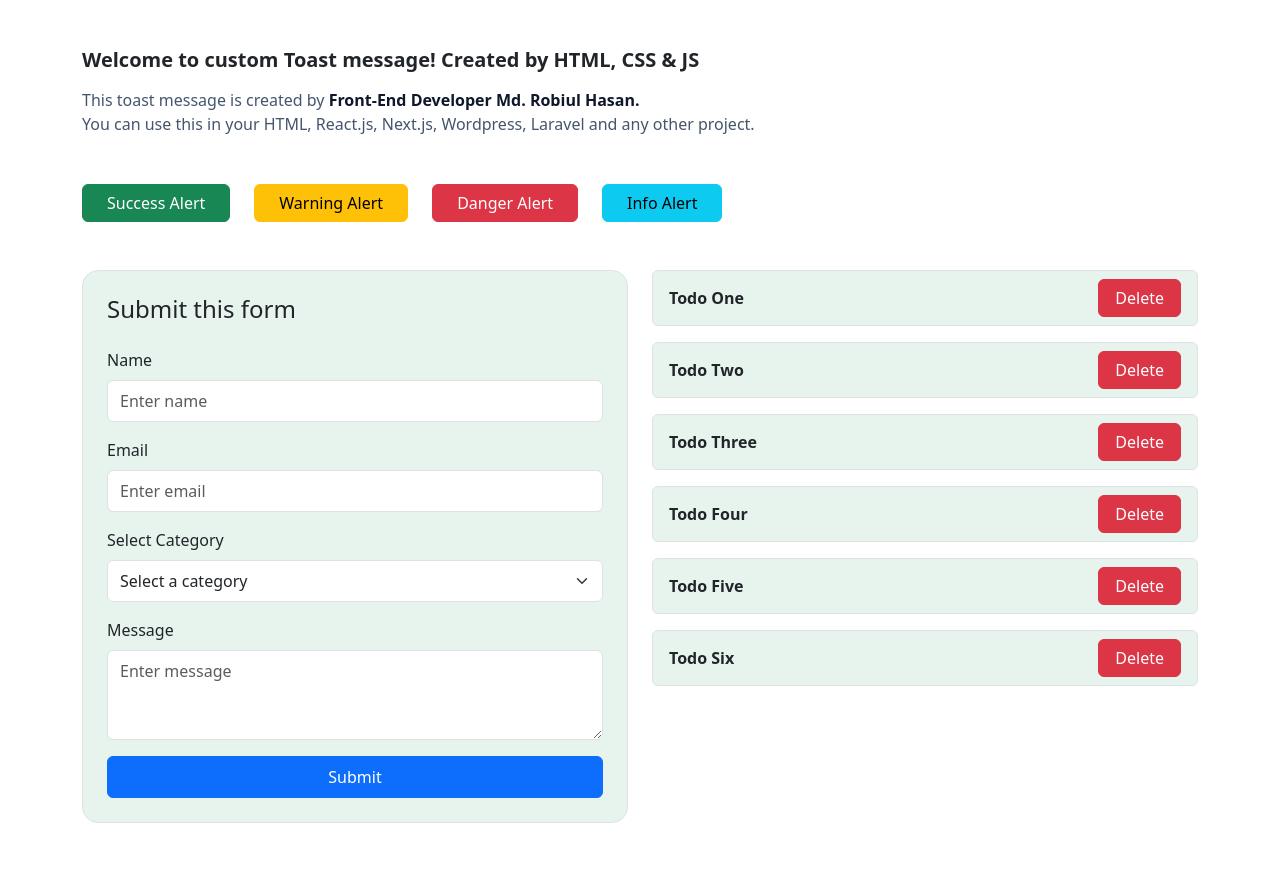
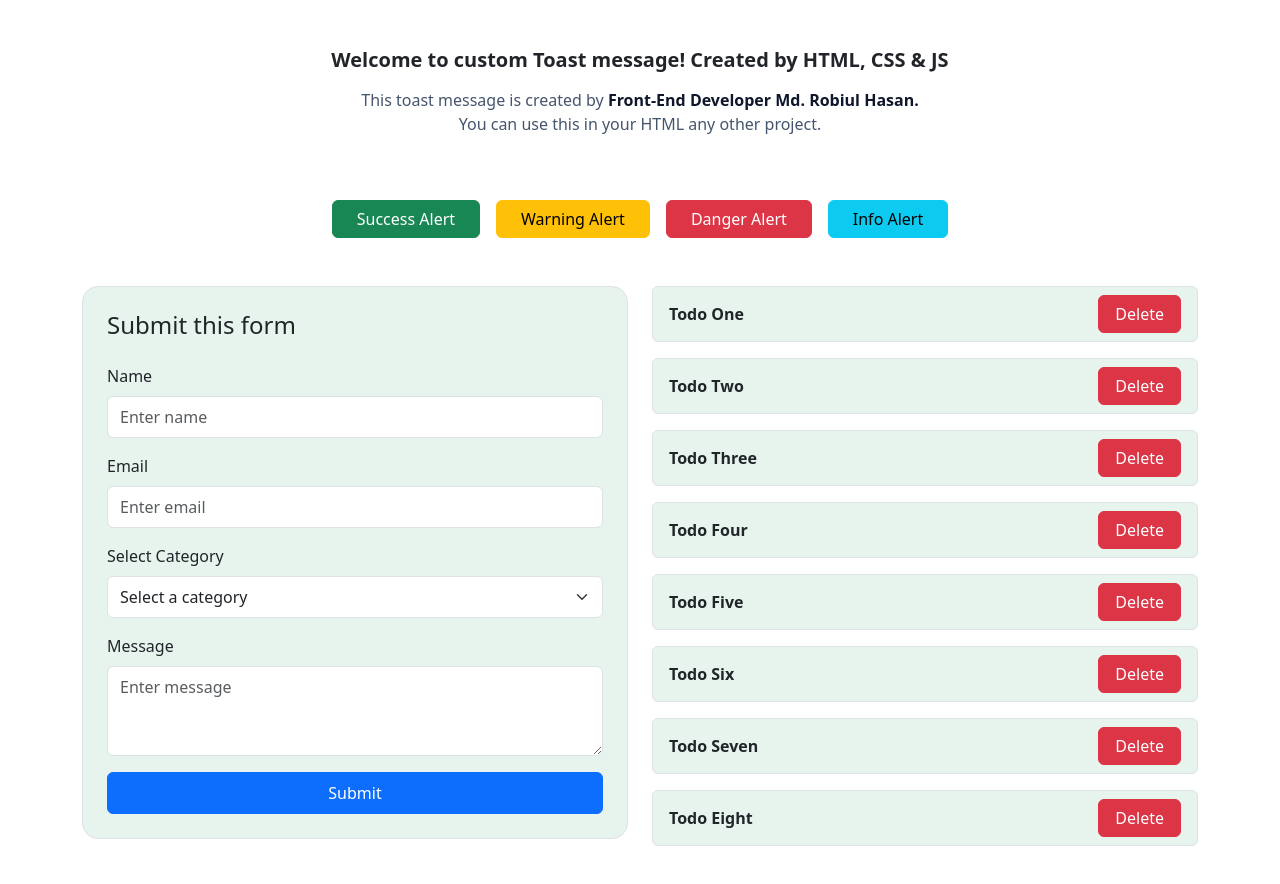
Before and after one commit to Robiul-Hasan-developer/toast-message, a plain HTML site: page index.html in a window 1280 px wide. Drawn offline with Linux system fonts and the light colour scheme.

Commit message:
Text centerized

```diff
--- a/index.html
+++ b/index.html
@@ -8,24 +8,26 @@
     <link href="css/bootstrap.min.css" rel="stylesheet">
     <link href="css/toast.css" rel="stylesheet">
 </head>
-<body class="body p-5">
+<body class="body py-5">
 
     <!-- Custom Toast Message start -->
     <div id="toast-container"></div>
     <!-- Custom Toast Message End -->
 
     <div class="container">
-        <h5 class="mb-3 fw-bold">Welcome to custom Toast message! Created by HTML, CSS & JS</h5>
-        <p class="mb-3 text-slate-600">This toast message is created by <span class="fw-bold text-slate-900">Front-End Developer Md. Robiul Hasan. </span> <br> You can use this in your HTML, React.js, Next.js, Wordpress, Laravel and any other project. </p>
+        <div class="text-center">
+            <h5 class="mb-3 fw-bold">Welcome to custom Toast message! Created by HTML, CSS & JS</h5>
+            <p class="mb-3 text-slate-600">This toast message is created by <span class="fw-bold text-slate-900">Front-End Developer Md. Robiul Hasan. </span> <br> You can use this in your HTML any other project. </p>
 
-        <!-- =========================== Custom Toast Message Start ================================ -->
-        <div class="d-flex align-items-center gap-4 flex-wrap mt-5">
-            <button type="button" class="btn btn-success active-scale-098 px-4">Success Alert</button>
-            <button type="button" class="btn btn-warning active-scale-098 px-4">Warning Alert</button>
-            <button type="button" class="btn btn-danger active-scale-098 px-4">Danger Alert</button>
-            <button type="button" class="btn btn-info active-scale-098 px-4">Info Alert</button>
+            <!-- =========================== Custom Toast Message Start ================================ -->
+            <div class="d-inline-flex align-items-center gap-3 flex-wrap mt-5">
+                <button type="button" class="flex-grow-1 btn btn-success active-scale-098 px-4">Success Alert</button>
+                <button type="button" class="flex-grow-1 btn btn-warning active-scale-098 px-4">Warning Alert</button>
+                <button type="button" class="flex-grow-1 btn btn-danger active-scale-098 px-4">Danger Alert</button>
+                <button type="button" class="flex-grow-1 btn btn-info active-scale-098 px-4">Info Alert</button>
+            </div>
+            <!-- =========================== Custom Toast Message End ================================ -->
         </div>
-        <!-- =========================== Custom Toast Message End ================================ -->
 
         <div class="mt-5">
             <div class="row gy-4">
@@ -59,6 +61,7 @@
                         <button type="submit" class="btn btn-primary active-scale-098 px-3 w-100 py-2" id="submitBtn">Submit</button>
                     </form>
                 </div>
+
                 <div class="col-md-6">
                     <div class="d-flex flex-column gap-3 ps-xxl-4">
                         <div class="delete-item d-flex align-items-center justify-content-between gap-2 bg-success bg-opacity-10 py-2 px-3 rounded border">
@@ -85,6 +88,14 @@
                             <span class="fw-bold">Todo Six</span>
                             <button type="submit" class="btn btn-danger active-scale-098 px-3 delete-button">Delete</button>
                         </div>
+                        <div class="delete-item d-flex align-items-center justify-content-between gap-2 bg-success bg-opacity-10 py-2 px-3 rounded border">
+                            <span class="fw-bold">Todo Seven</span>
+                            <button type="submit" class="btn btn-danger active-scale-098 px-3 delete-button">Delete</button>
+                        </div>
+                        <div class="delete-item d-flex align-items-center justify-content-between gap-2 bg-success bg-opacity-10 py-2 px-3 rounded border">
+                            <span class="fw-bold">Todo Eight</span>
+                            <button type="submit" class="btn btn-danger active-scale-098 px-3 delete-button">Delete</button>
+                        </div>
                     </div>
                 </div>
             </div>
@@ -94,7 +105,6 @@
 
     <script src="js/bootstrap.bundle.min.js"></script>
     <script src="https://unpkg.com/@phosphor-icons/web@2.1.1"></script>
-    <script src="js/slider.js"></script>
 
 
     <script type="module">
```
